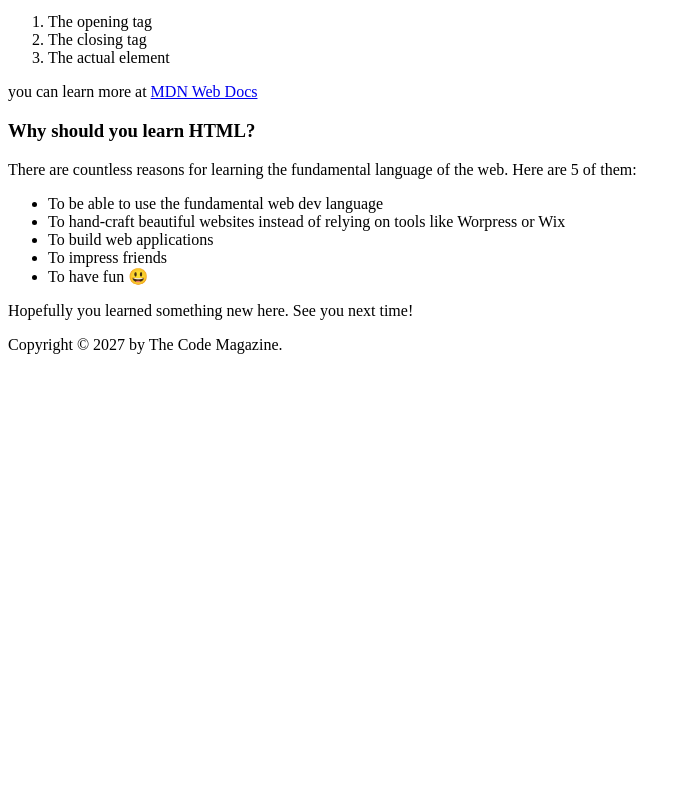
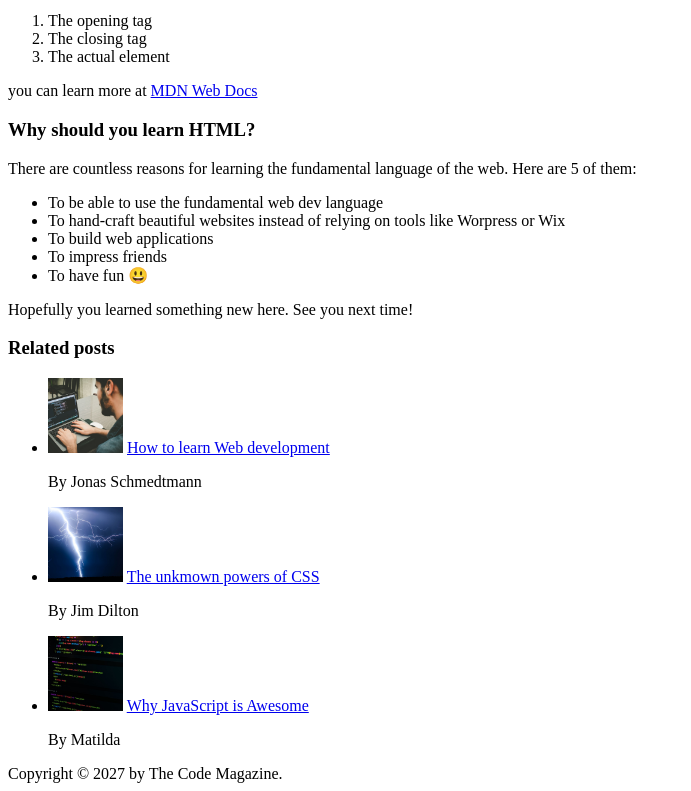
Before and after one commit to JAWAHAL/ZERO-TO-ONE-, a plain HTML site: page Week 1/Day 1/02-HTML-Fundamentals/index.html in a window 1280 px wide. Shown: the part 690-1481 px from the top of the page, without its empty margins (0-691 px from the left). Before the commit the page ends 1052 px from the top, so only its background shows below. Drawn offline with Linux system fonts and the light colour scheme.

Commit message:
Updated Day 1 project files

```diff
--- a/Week 1/Day 1/02-HTML-Fundamentals/index.html
+++ b/Week 1/Day 1/02-HTML-Fundamentals/index.html
@@ -2,7 +2,7 @@
 <html lang="en">
   <head>
     <meta charset="UTF-8" />
-    <title>The basic language of the web : HTML</title>
+    <title>The basic language of the web :  HTML</title>
   </head>
   <body>
     <!--
@@ -14,7 +14,7 @@
     <h6>The basic language of the web : HTML</h6>
   -->
 <header>
-    <h1>📘 The Code Magazine</h1>
+    <h1> The Code Magazine </h1>
 
     <nav>
     <a href="blog.html">Blog</a>
@@ -26,7 +26,7 @@
 <article>
     <h2>The basic language of the web :HTML</h2>
     <img
-      src="laura-jones.jpg"
+      src="img/laura-jones.jpg"
       alt="Image of the laura"
       height="50"
       width="50"
@@ -34,7 +34,7 @@
     <p>Posted by <strong>Laura Jones on Monday</strong>, June 21st 2027</p>
 
     <img
-      src="post-img.jpg"
+      src="img/post-img.jpg"
       alt="HTML code on the screen"
       width="500"
       height="200"
@@ -91,7 +91,33 @@
 
     <p>Hopefully you learned something new here. See you next time!</p>
   </article>
+
+  <aside>
+    <h3>Related posts</h3>
+    <ul>
+      <li>
+        <img src="img/related-1.jpg" alt="Related image" height="75" width="75">
+        <a href="#">How to learn Web development</a>
+        <p>By Jonas Schmedtmann</p>
+      </li>
+      <li>
+        <img src="img/related-2.jpg" alt="Power of CSS" height="75" width="75">
+        <a href="#">The unkmown powers of CSS</a>
+        <p>By Jim Dilton</p>
+
+      </li>
+      <li>
+        <img src="img/related-3.jpg" alt="image" height="75" width="75">
+
+      <a href="#">Why JavaScript is Awesome</a>
+      <p>By Matilda</p>
+      </li>
+
+    </ul>
+
+  </aside>
   <footer>
+
     Copyright &copy; 2027 by The Code Magazine.
   </footer>
    </body>
```
Also changed, not shown: Week 1/Day 1/02-HTML-Fundamentals/img/challenges.jpg (renamed from Week 1/Day 1/02-HTML-Fundamentals/challenges.jpg), Week 1/Day 1/02-HTML-Fundamentals/img/laura-jones.jpg (renamed from Week 1/Day 1/02-HTML-Fundamentals/laura-jones.jpg), Week 1/Day 1/02-HTML-Fundamentals/img/post-img.jpg (renamed from Week 1/Day 1/02-HTML-Fundamentals/post-img.jpg), Week 1/Day 1/02-HTML-Fundamentals/img/related-1.jpg (renamed from Week 1/Day 1/02-HTML-Fundamentals/related-1.jpg), Week 1/Day 1/02-HTML-Fundamentals/img/related-2.jpg (renamed from Week 1/Day 1/02-HTML-Fundamentals/related-2.jpg), Week 1/Day 1/02-HTML-Fundamentals/img/related-3.jpg (renamed from Week 1/Day 1/02-HTML-Fundamentals/related-3.jpg).
